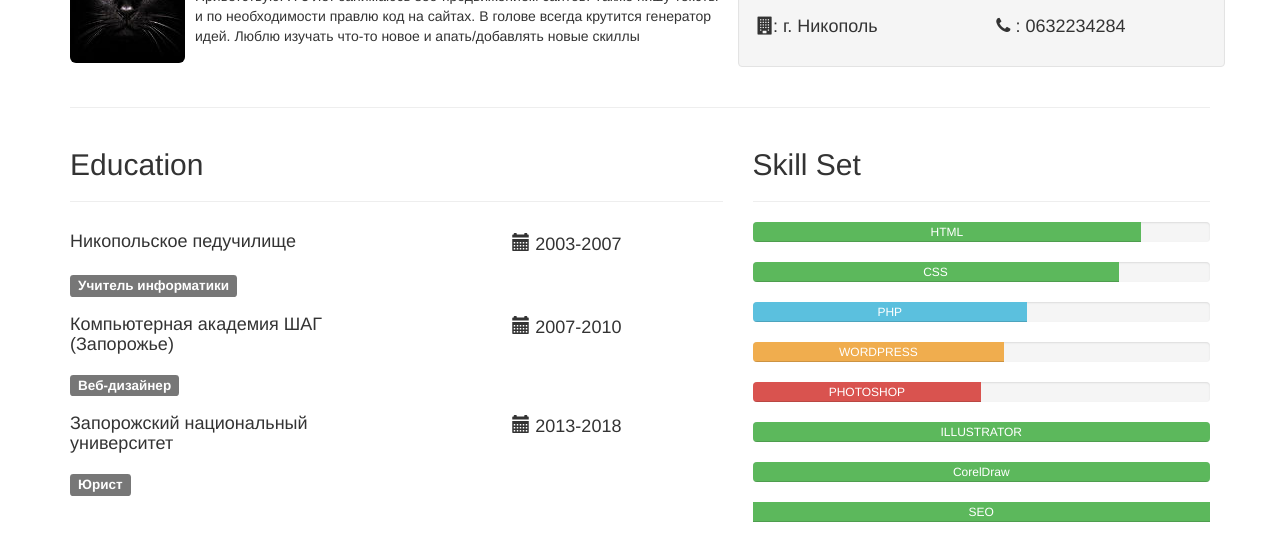
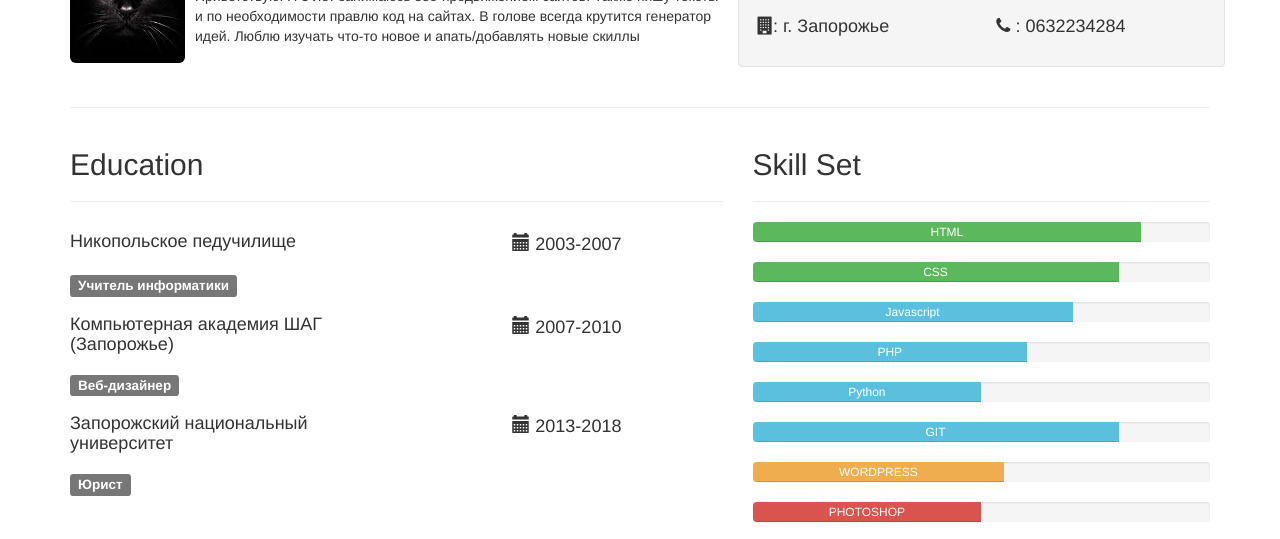
Before and after one commit to aisilight/homepage, a plain HTML site: page index.html in a window 1280 px wide. Shown: the part 204-743 px from the top of the page. Drawn offline with nearby package versions, Linux system fonts and the light colour scheme.

Commit message:
update skill set partition

```diff
--- a/index.html
+++ b/index.html
@@ -40,7 +40,7 @@
         </div>
         <div class="row">
           <div class="col-lg-6">
-            <h4><i class="fa fa-building" aria-hidden="true"></i>: г. Никополь</h4>
+            <h4><i class="fa fa-building" aria-hidden="true"></i>: г. Запорожье</h4>
           </div>
           <div class="col-lg-6">
             <h4><i class="fa fa-phone" aria-hidden="true"></i> : 0632234284</h4>
@@ -90,8 +90,17 @@
         <div class="progress">
           <div class="progress-bar progress-bar-success" role="progressbar" aria-valuenow="80" aria-valuemin="0" aria-valuemax="100" style="width: 80%"> CSS</div>
         </div>
+		<div class="progress">
+          <div class="progress-bar progress-bar-info" role="progressbar" aria-valuenow="60" aria-valuemin="0" aria-valuemax="100" style="width: 70%"> Javascript</div>
+        </div>
         <div class="progress">
           <div class="progress-bar progress-bar-info" role="progressbar" aria-valuenow="60" aria-valuemin="0" aria-valuemax="100" style="width: 60%"> PHP</div>
+        </div>
+		<div class="progress">
+          <div class="progress-bar progress-bar-info" role="progressbar" aria-valuenow="60" aria-valuemin="0" aria-valuemax="100" style="width: 50%"> Python</div>
+        </div>
+		<div class="progress">
+          <div class="progress-bar progress-bar-info" role="progressbar" aria-valuenow="60" aria-valuemin="0" aria-valuemax="100" style="width: 80%"> GIT</div>
         </div>
         <div class="progress">
           <div class="progress-bar progress-bar-warning" role="progressbar" aria-valuenow="55" aria-valuemin="0" aria-valuemax="100" style="width: 55%"> WORDPRESS</div>
```
